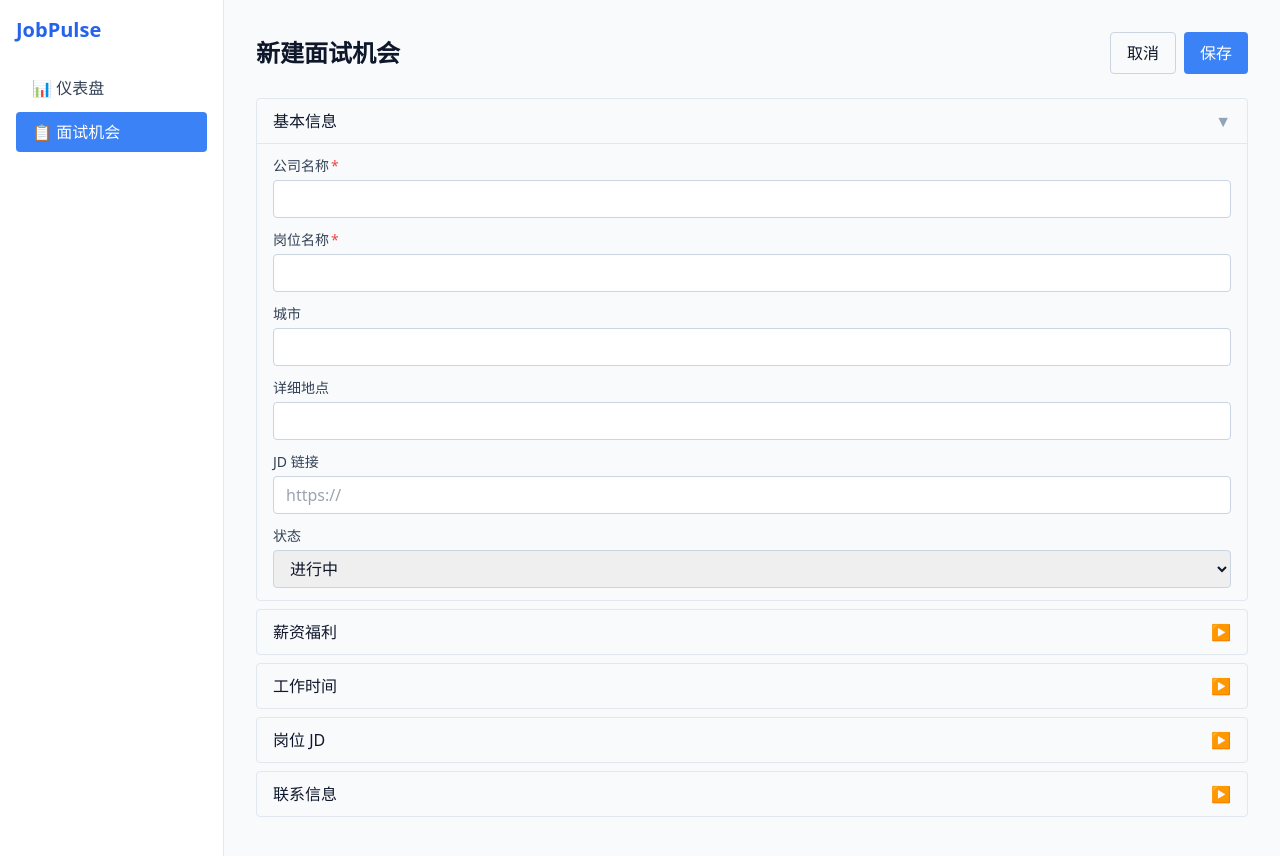
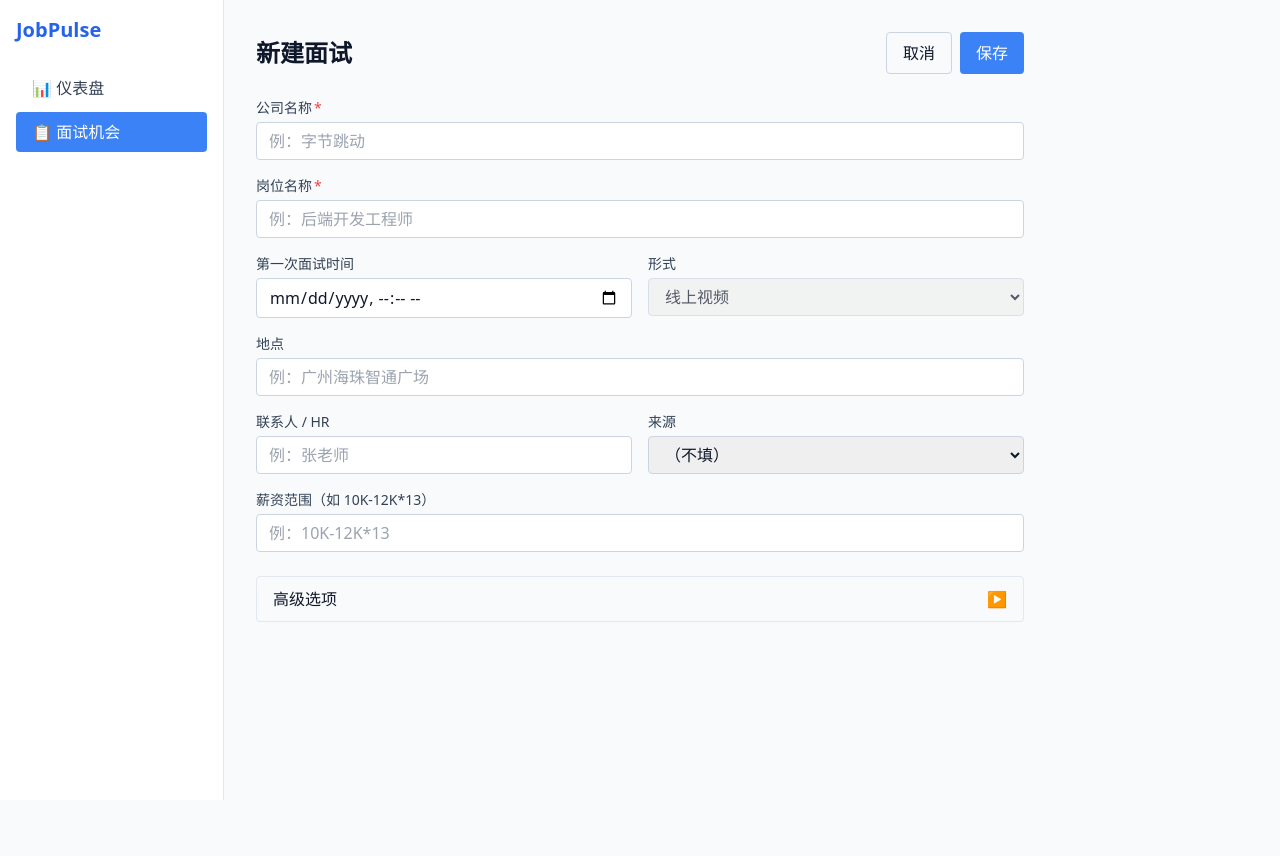
Before and after one commit to Natural-pride/JobPulse, a React (Vite) app in the folder frontend/: page /opportunities/new in a window 1280 px wide. After the commit the page ends 800 px from the top, so only its background shows below. Built offline with nearby package versions, Linux system fonts and the light colour scheme.

Commit message:
feat(frontend): 重做新建/编辑面试表单（快录模式：合并地点+加面试时间+折叠高级选项）

```diff
--- a/frontend/src/pages/OpportunityForm.tsx
+++ b/frontend/src/pages/OpportunityForm.tsx
@@ -1,8 +1,7 @@
 import { useEffect, useState } from 'react';
 import { useNavigate, useParams } from 'react-router-dom';
 import { api } from '../api/client';
-import type { Opportunity, OpportunityStatus } from '../types';
-import CollapsibleSection from '../components/CollapsibleSection';
+import type { Opportunity, OpportunityStatus, RoundFormat } from '../types';
 
 type FormState = Omit<Opportunity, 'id' | 'created_at' | 'updated_at' | 'has_weekends_off'> & {
   has_weekends_off: boolean;
@@ -36,6 +35,12 @@ export default function OpportunityForm() {
   const [loading, setLoading] = useState(isEdit);
   const [error, setError] = useState<string | null>(null);
 
+  // Quick-add fields (only used when creating)
+  const [location, setLocation] = useState('');
+  const [firstInterviewAt, setFirstInterviewAt] = useState('');
+  const [firstInterviewFormat, setFirstInterviewFormat] = useState<RoundFormat>('online_video');
+  const [advancedOpen, setAdvancedOpen] = useState(false);
+
   useEffect(() => {
     if (!isEdit) return;
     (async () => {
@@ -45,6 +50,7 @@ export default function OpportunityForm() {
           ...opp,
           has_weekends_off: Boolean(opp.has_weekends_off),
         });
+        setLocation(opp.city ?? '');
         setLoading(false);
       } catch (e) {
         setError(e instanceof Error ? e.message : '加载失败');
@@ -65,11 +71,12 @@ export default function OpportunityForm() {
     setError(null);
     setSaving(true);
     try {
+      const trimmedLocation = location.trim();
       const payload = {
         ...form,
         has_weekends_off: form.has_weekends_off ? 1 : 0,
-        city: form.city || null,
-        address: form.address || null,
+        city: trimmedLocation || null,
+        address: null,
         salary_range: form.salary_range || null,
         benefits: form.benefits || null,
         work_hours: form.work_hours || null,
@@ -81,13 +88,30 @@ export default function OpportunityForm() {
         final_benefits: form.final_benefits || null,
         notes: form.notes || null,
       };
+      let opportunityId: number;
       if (isEdit) {
-        await api.opportunities.update(Number(id), payload);
-        navigate(`/opportunities/${id}`);
+        const updated = await api.opportunities.update(Number(id), payload);
+        opportunityId = updated.id;
       } else {
         const created = await api.opportunities.create(payload);
-        navigate(`/opportunities/${created.id}`);
+        opportunityId = created.id;
+        if (firstInterviewAt) {
+          try {
+            await api.rounds.create(opportunityId, {
+              round_number: 1,
+              round_type: 'tech_1',
+              format: firstInterviewFormat,
+              scheduled_at: firstInterviewAt.length === 16 ? firstInterviewAt + ':00' : firstInterviewAt,
+              location: trimmedLocation || null,
+              outcome: 'pending',
+            });
+          } catch (roundErr) {
+            // Round creation failure shouldn't fail the whole save
+            console.error('Failed to auto-create first round:', roundErr);
           }
+        }
+      }
+      navigate(`/opportunities/${opportunityId}`);
     } catch (e) {
       setError(e instanceof Error ? e.message : '保存失败');
       setSaving(false);
@@ -97,9 +121,9 @@ export default function OpportunityForm() {
   if (loading) return <div className="text-slate-500">加载中…</div>;
 
   return (
-    <div>
+    <div className="max-w-3xl">
       <div className="flex items-center justify-between mb-6">
-        <h1 className="text-2xl font-bold">{isEdit ? '编辑面试机会' : '新建面试机会'}</h1>
+        <h1 className="text-2xl font-bold">{isEdit ? '编辑面试机会' : '新建面试'}</h1>
         <div className="flex gap-2">
           <button
             type="button"
@@ -121,12 +145,13 @@ export default function OpportunityForm() {
 
       {error && <div className="text-red-600 mb-4">{error}</div>}
 
-      <CollapsibleSection title="基本信息" defaultOpen>
+      <div className="space-y-4">
         <Field label="公司名称" required>
           <input
             value={form.company_name}
             onChange={(e) => update('company_name', e.target.value)}
             className="w-full border border-slate-300 rounded px-3 py-1.5"
+            placeholder="例：字节跳动"
           />
         </Field>
         <Field label="岗位名称" required>
@@ -134,22 +159,120 @@ export default function OpportunityForm() {
             value={form.position_name}
             onChange={(e) => update('position_name', e.target.value)}
             className="w-full border border-slate-300 rounded px-3 py-1.5"
+            placeholder="例：后端开发工程师"
           />
         </Field>
-        <Field label="城市">
+
+        {!isEdit && (
+          <div className="grid grid-cols-2 gap-4">
+            <Field label="第一次面试时间">
               <input
-            value={form.city ?? ''}
-            onChange={(e) => update('city', e.target.value)}
+                type="datetime-local"
+                value={firstInterviewAt}
+                onChange={(e) => setFirstInterviewAt(e.target.value)}
                 className="w-full border border-slate-300 rounded px-3 py-1.5"
               />
             </Field>
-        <Field label="详细地点">
+            <Field label="形式">
+              <select
+                value={firstInterviewFormat}
+                onChange={(e) => setFirstInterviewFormat(e.target.value as RoundFormat)}
+                className="w-full border border-slate-300 rounded px-3 py-1.5"
+                disabled={!firstInterviewAt}
+              >
+                <option value="online_video">线上视频</option>
+                <option value="onsite">线下</option>
+                <option value="phone">电话</option>
+              </select>
+            </Field>
+          </div>
+        )}
+
+        <Field label="地点">
           <input
-            value={form.address ?? ''}
-            onChange={(e) => update('address', e.target.value)}
+            value={location}
+            onChange={(e) => setLocation(e.target.value)}
             className="w-full border border-slate-300 rounded px-3 py-1.5"
+            placeholder="例：广州海珠智通广场"
           />
         </Field>
+
+        <div className="grid grid-cols-2 gap-4">
+          <Field label="联系人 / HR">
+            <input
+              value={form.contact_info ?? ''}
+              onChange={(e) => update('contact_info', e.target.value)}
+              className="w-full border border-slate-300 rounded px-3 py-1.5"
+              placeholder="例：张老师"
+            />
+          </Field>
+          <Field label="来源">
+            <select
+              value={form.source ?? ''}
+              onChange={(e) => update('source', e.target.value)}
+              className="w-full border border-slate-300 rounded px-3 py-1.5"
+            >
+              <option value="">（不填）</option>
+              <option value="Boss直聘">Boss直聘</option>
+              <option value="拉勾">拉勾</option>
+              <option value="内推">内推</option>
+              <option value="猎头">猎头</option>
+              <option value="公司官网">公司官网</option>
+              <option value="其他">其他</option>
+            </select>
+          </Field>
+        </div>
+
+        <Field label="薪资范围（如 10K-12K*13）">
+          <input
+            value={form.salary_range ?? ''}
+            onChange={(e) => update('salary_range', e.target.value)}
+            className="w-full border border-slate-300 rounded px-3 py-1.5"
+            placeholder="例：10K-12K*13"
+          />
+        </Field>
+      </div>
+
+      <div className="mt-6 border border-slate-200 rounded">
+        <button
+          type="button"
+          onClick={() => setAdvancedOpen(!advancedOpen)}
+          className="w-full px-4 py-2.5 text-left font-medium flex items-center justify-between hover:bg-slate-50"
+        >
+          <span>高级选项</span>
+          <span className="text-slate-400">{advancedOpen ? '▼' : '▶'}</span>
+        </button>
+        {advancedOpen && (
+          <div className="px-4 py-3 border-t border-slate-200 space-y-3">
+            <Field label="福利待遇">
+              <textarea
+                value={form.benefits ?? ''}
+                onChange={(e) => update('benefits', e.target.value)}
+                className="w-full border border-slate-300 rounded px-3 py-1.5"
+                rows={2}
+                placeholder="例：六险一金、年度体检、餐补"
+              />
+            </Field>
+            <div className="grid grid-cols-3 gap-4">
+              <Field label="上下班时间">
+                <input
+                  value={form.work_hours ?? ''}
+                  onChange={(e) => update('work_hours', e.target.value)}
+                  className="w-full border border-slate-300 rounded px-3 py-1.5"
+                  placeholder="9:00-18:00"
+                />
+              </Field>
+              <Field label="">
+                <label className="flex items-center gap-2 pt-6">
+                  <input
+                    type="checkbox"
+                    checked={form.has_weekends_off}
+                    onChange={(e) => update('has_weekends_off', e.target.checked)}
+                  />
+                  <span>是否双休</span>
+                </label>
+              </Field>
+            </div>
             <Field label="JD 链接">
               <input
                 value={form.jd_url ?? ''}
@@ -158,6 +281,24 @@ export default function OpportunityForm() {
                 placeholder="https://"
               />
             </Field>
+            <Field label="岗位 JD">
+              <textarea
+                value={form.jd_text ?? ''}
+                onChange={(e) => update('jd_text', e.target.value)}
+                className="w-full border border-slate-300 rounded px-3 py-1.5 font-mono text-sm"
+                rows={6}
+                placeholder="粘贴岗位 JD…"
+              />
+            </Field>
+            <Field label="备注">
+              <textarea
+                value={form.notes ?? ''}
+                onChange={(e) => update('notes', e.target.value)}
+                className="w-full border border-slate-300 rounded px-3 py-1.5"
+                rows={2}
+              />
+            </Field>
+            {isEdit && (
               <Field label="状态">
                 <select
                   value={form.status}
@@ -171,24 +312,7 @@ export default function OpportunityForm() {
                   <option value="withdrawn">我已撤回</option>
                 </select>
               </Field>
-      </CollapsibleSection>
-
-      <CollapsibleSection title="薪资福利">
-        <Field label="薪资范围（如 10K-12K*13）">
-          <input
-            value={form.salary_range ?? ''}
-            onChange={(e) => update('salary_range', e.target.value)}
-            className="w-full border border-slate-300 rounded px-3 py-1.5"
-          />
-        </Field>
-        <Field label="福利待遇">
-          <textarea
-            value={form.benefits ?? ''}
-            onChange={(e) => update('benefits', e.target.value)}
-            className="w-full border border-slate-300 rounded px-3 py-1.5"
-            rows={3}
-          />
-        </Field>
+            )}
             {(form.status === 'offered' || form.status === 'accepted') && (
               <>
                 <Field label="最终薪资（如 11K*13）">
@@ -208,64 +332,9 @@ export default function OpportunityForm() {
                 </Field>
               </>
             )}
-      </CollapsibleSection>
-
-      <CollapsibleSection title="工作时间">
-        <Field label="上下班时间（如 9:00-18:00）">
-          <input
-            value={form.work_hours ?? ''}
-            onChange={(e) => update('work_hours', e.target.value)}
-            className="w-full border border-slate-300 rounded px-3 py-1.5"
-          />
-        </Field>
-        <Field label="">
-          <label className="flex items-center gap-2">
-            <input
-              type="checkbox"
-              checked={form.has_weekends_off}
-              onChange={(e) => update('has_weekends_off', e.target.checked)}
-            />
-            <span>是否双休</span>
-          </label>
-        </Field>
-      </CollapsibleSection>
-
-      <CollapsibleSection title="岗位 JD">
-        <Field label="">
-          <textarea
-            value={form.jd_text ?? ''}
-            onChange={(e) => update('jd_text', e.target.value)}
-            className="w-full border border-slate-300 rounded px-3 py-1.5 font-mono text-sm"
-            rows={10}
-            placeholder="粘贴岗位 JD…"
-          />
-        </Field>
-      </CollapsibleSection>
-
-      <CollapsibleSection title="联系信息">
-        <Field label="来源（Boss/拉勾/内推/猎头）">
-          <input
-            value={form.source ?? ''}
-            onChange={(e) => update('source', e.target.value)}
-            className="w-full border border-slate-300 rounded px-3 py-1.5"
-          />
-        </Field>
-        <Field label="联系方式">
-          <input
-            value={form.contact_info ?? ''}
-            onChange={(e) => update('contact_info', e.target.value)}
-            className="w-full border border-slate-300 rounded px-3 py-1.5"
-          />
-        </Field>
-        <Field label="备注">
-          <textarea
-            value={form.notes ?? ''}
-            onChange={(e) => update('notes', e.target.value)}
-            className="w-full border border-slate-300 rounded px-3 py-1.5"
-            rows={3}
-          />
-        </Field>
-      </CollapsibleSection>
+          </div>
+        )}
+      </div>
     </div>
   );
 }
```
Lines whose indentation alone changed are shown as unchanged.
